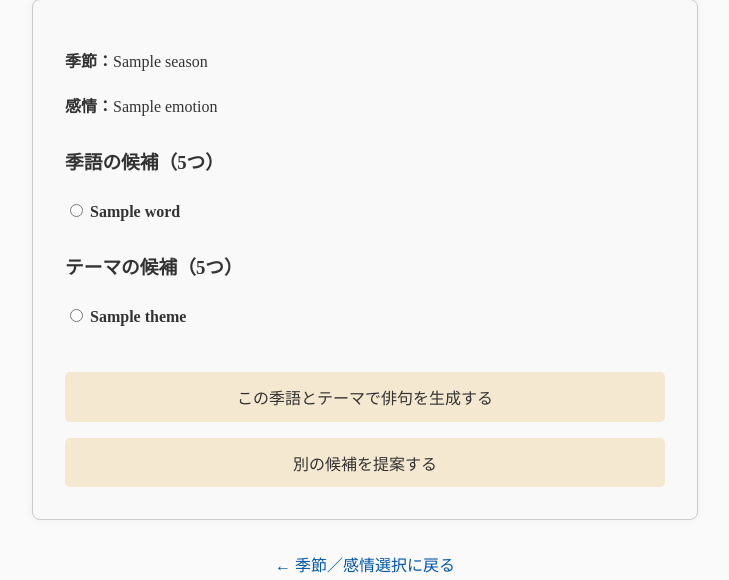
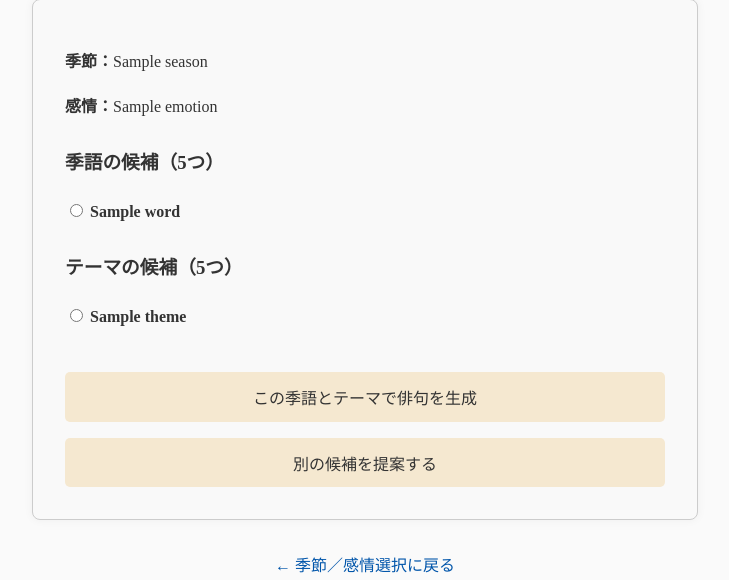
Before and after one commit to TakeTake-TakeTake/haiku-generator, a Flask app: template templates/keyword_select.html in a window 1280 px wide. Shown: the part 116-696 px from the top of the page, without its empty margins (275-1004 px from the left). Run offline with Flask 3, Linux system fonts and the light colour scheme; the template is opened without the code that fills it: most values are stand-ins (such as "Sample title", 1, 10 or a date in 2020).

Commit message:
Update: ボタン表記を『生成する』から『生成』に変更

```diff
--- a/templates/keyword_select.html
+++ b/templates/keyword_select.html
@@ -109,7 +109,7 @@
         {% endfor %}
       </div>
 
-      <button type="submit">この季語とテーマで俳句を生成する</button>
+      <button type="submit">この季語とテーマで俳句を生成</button>
     </form>
 
     <form action="/refresh_keywords" method="post">
```
